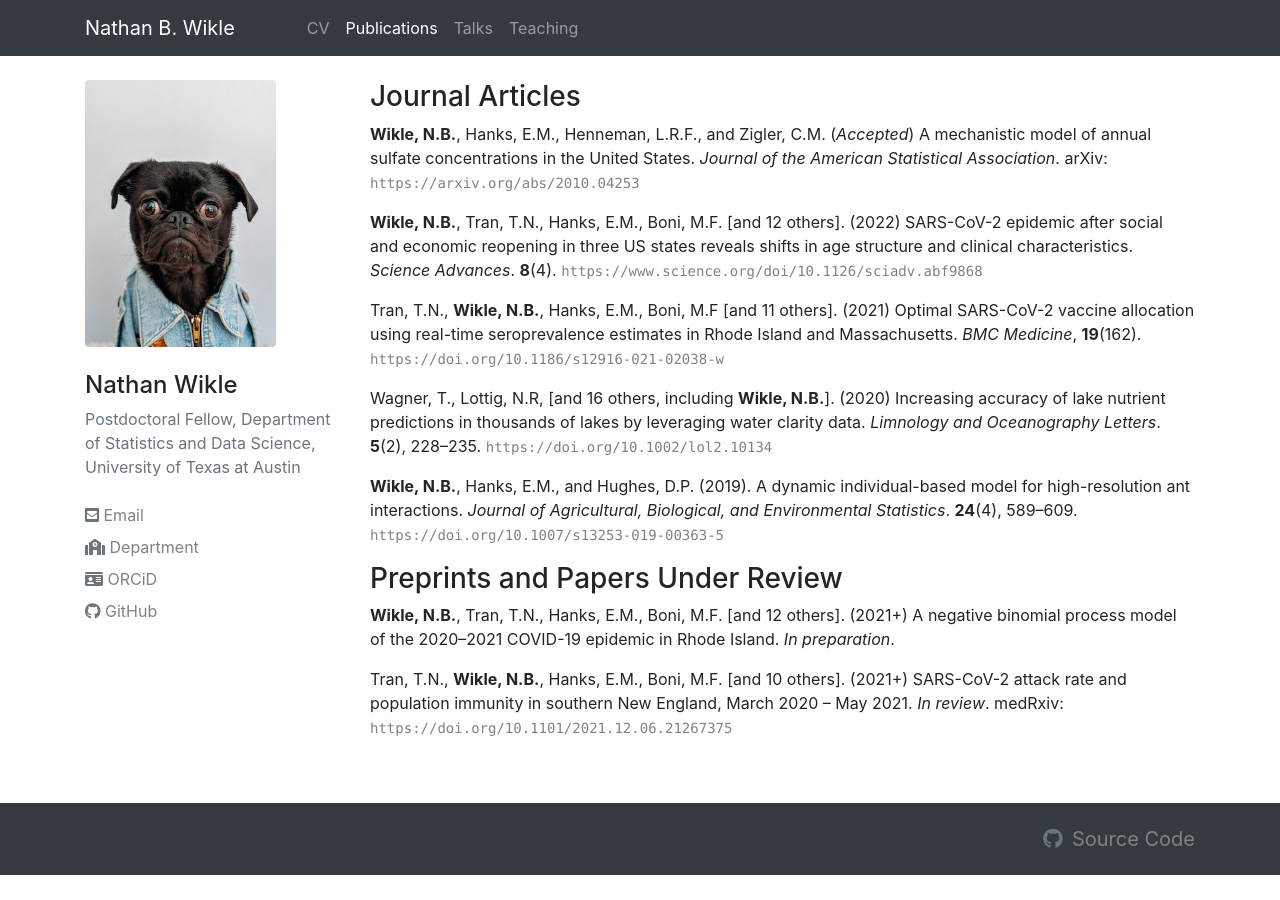
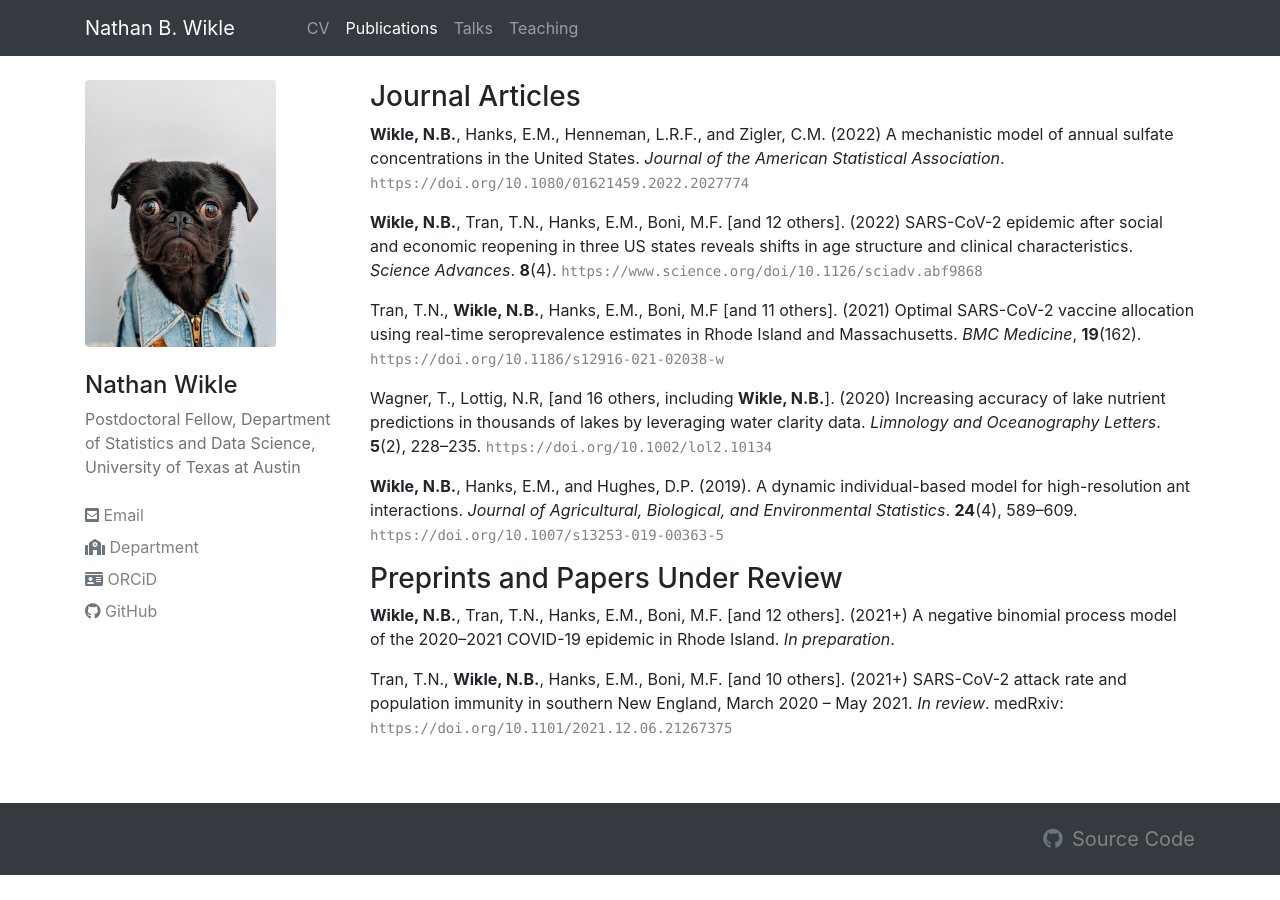
Before and after one commit to nbwikle/nbwikle.github.io, a Jekyll site: the page built from pages/publications.md, in a window 1280 px wide. Built offline with Jekyll 4.4.1, drawn with Linux system fonts in a browser that asks for light colours; nearby versions of some CDN libraries.

Commit message:
Added DOI for JASA 2022 paper.

```diff
--- a/pages/publications.md
+++ b/pages/publications.md
@@ -6,7 +6,7 @@ permalink: publications.html
 
 ### Journal Articles
 
-**Wikle, N.B.**, Hanks, E.M., Henneman, L.R.F., and Zigler, C.M. (*Accepted*) A mechanistic model of annual sulfate concentrations in the United States. *Journal of the American Statistical Association*. arXiv: [`https://arxiv.org/abs/2010.04253`](https://arxiv.org/abs/2010.04253){:target="_blank" rel="noopener"}
+**Wikle, N.B.**, Hanks, E.M., Henneman, L.R.F., and Zigler, C.M. (2022) A mechanistic model of annual sulfate concentrations in the United States. *Journal of the American Statistical Association*. [`https://doi.org/10.1080/01621459.2022.2027774`](https://doi.org/10.1080/01621459.2022.2027774){:target="_blank" rel="noopener"}
 
 **Wikle, N.B.**, Tran, T.N., Hanks, E.M., Boni, M.F. [and 12 others]. (2022) SARS-CoV-2 epidemic after social and economic reopening in three US states reveals shifts in age structure and clinical characteristics. *Science Advances*. **8**(4). [`https://www.science.org/doi/10.1126/sciadv.abf9868`](https://www.science.org/doi/10.1126/sciadv.abf9868){:target="_blank" rel="noopener"}
 
```
